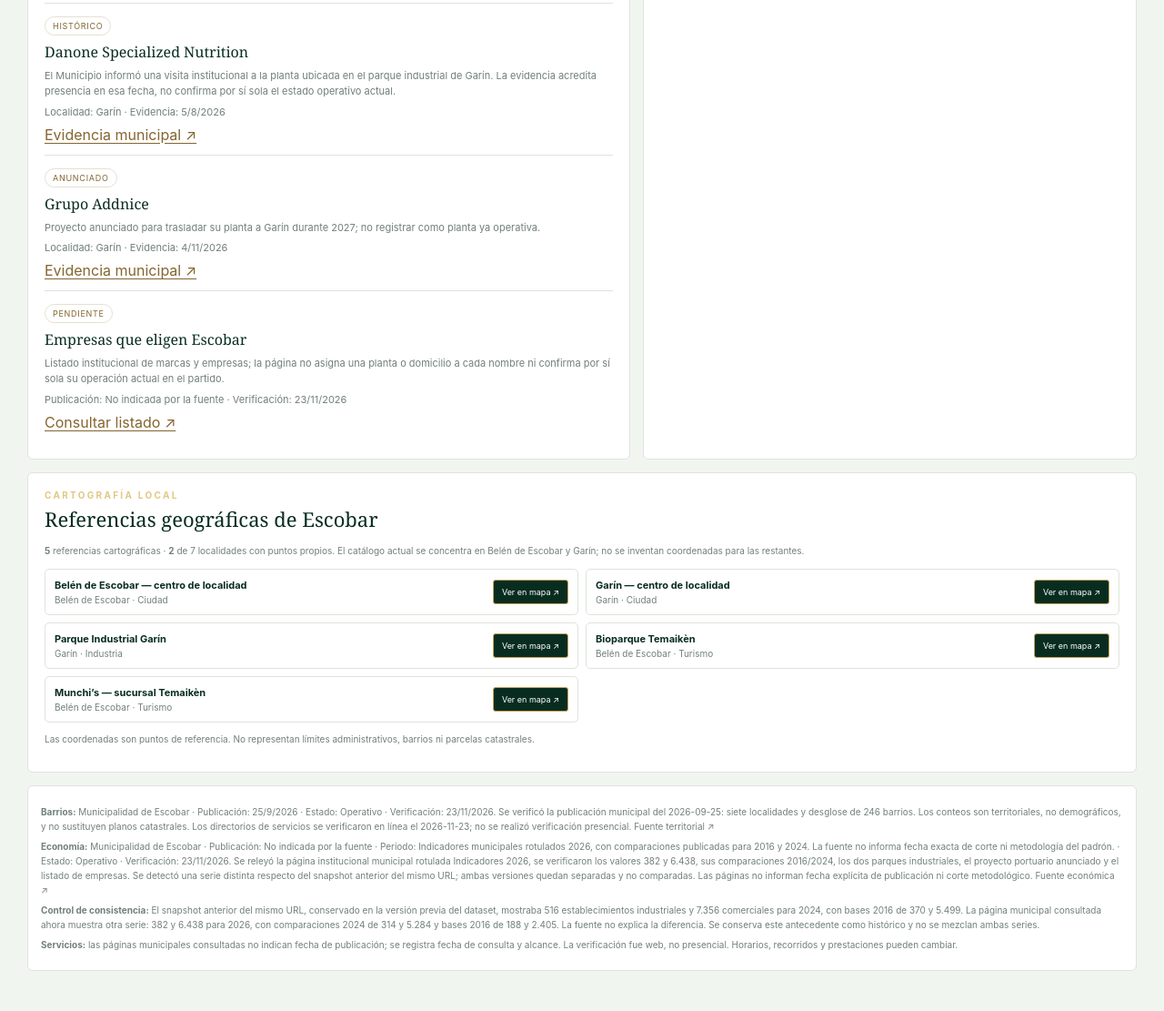
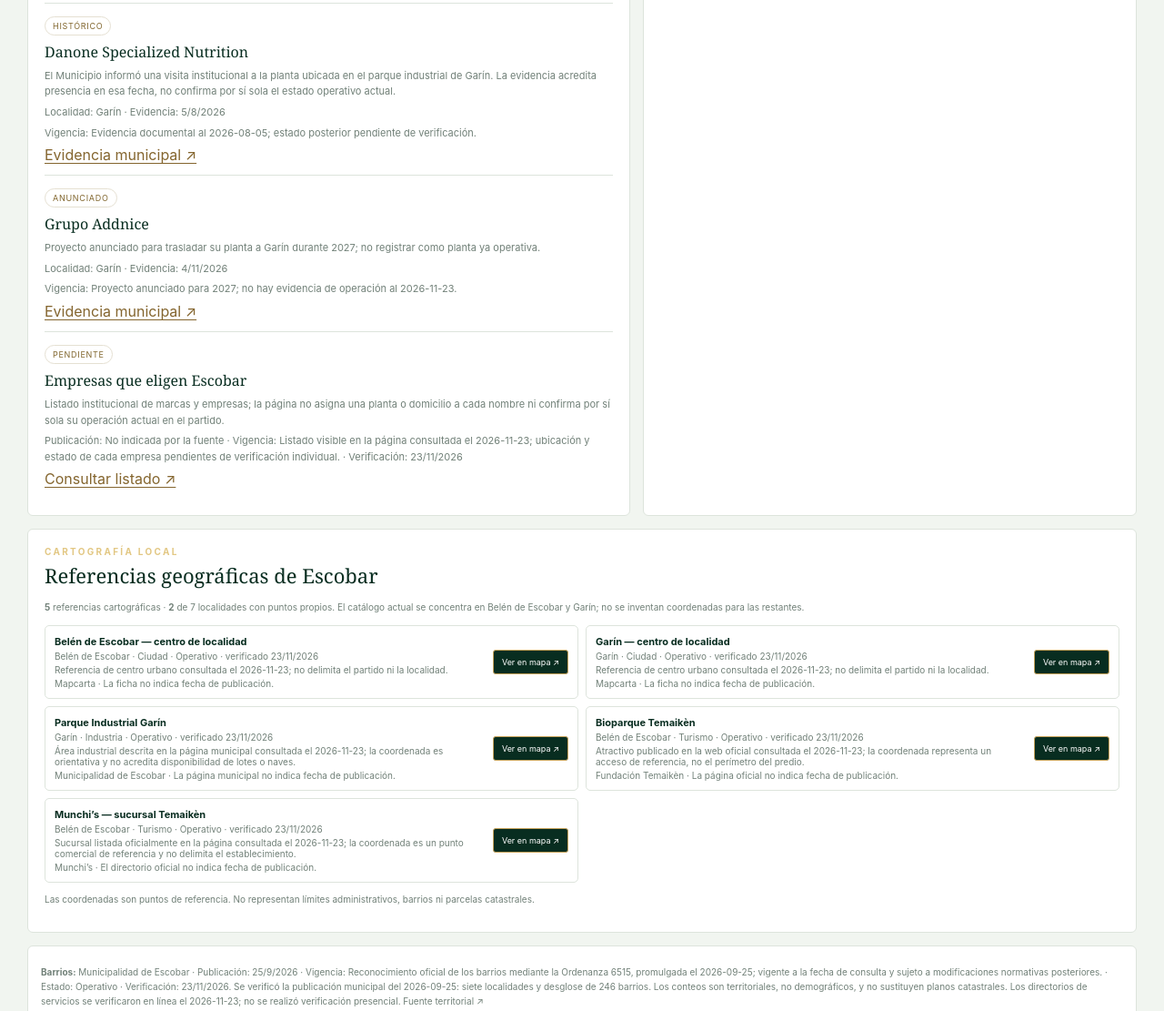
Before and after one commit to leandrocuellarok-netizen/mapafederal, a plain HTML site: page index.html in a window 1280 px wide. Shown: the part 3807-4918 px from the top of the page at 91% size. Drawn offline with nearby package versions, Linux system fonts and the light colour scheme.

Commit message:
Complete provenance for Escobar map references

```diff
--- a/assets/escobar-profile.js
+++ b/assets/escobar-profile.js
@@ -26,15 +26,15 @@ function renderProfile(territory,economy){
  el("escobar-localities").innerHTML=localities.map(item=>'<article class="escobar-locality"><h4>'+escapeHtml(item.name)+'</h4><strong>'+escapeHtml(number(item.officiallyRecognizedNeighborhoods))+'</strong><span>barrios reconocidos</span></article>').join("");
  const parks=(economy.industrialAreas||[]).map(item=>'<div class="escobar-item"><span class="escobar-status">'+escapeHtml(statusLabel(item.status))+'</span><h4>'+escapeHtml(item.name)+'</h4><p>'+escapeHtml(item.description)+'</p><p class="escobar-meta">Localidad: '+escapeHtml(item.locality)+' · Vigencia: '+escapeHtml(item.validityPeriod||"No indicada")+'</p>'+sourceLink(item.sourceUrl,"Fuente municipal ↗")+'</div>').join("");
  const projects=(economy.infrastructureProjects||[]).map(item=>'<div class="escobar-item"><span class="escobar-status">'+escapeHtml(statusLabel(item.status))+'</span><h4>'+escapeHtml(item.name)+'</h4><p>'+escapeHtml(item.description)+'</p><p><strong>'+escapeHtml(item.investmentLabel||"Inversión no informada")+'</strong></p><p>'+escapeHtml(item.employmentLabel||"Empleo estimado no informado")+'</p><p class="escobar-meta">Vigencia: '+escapeHtml(item.validityPeriod||"No indicada")+'</p><p class="escobar-meta">Verificación: '+escapeHtml(date(item.verification&&item.verification.checkedAt))+' · '+escapeHtml(item.verification&&item.verification.scope||"Alcance no informado")+'</p>'+sourceLink(item.sourceUrl,"Fuente municipal ↗")+'</div>').join("");
- const cases=(economy.companyCases||[]).map(item=>'<div class="escobar-item"><span class="escobar-status">'+escapeHtml(statusLabel(item.status))+'</span><h4>'+escapeHtml(item.name)+'</h4><p>'+escapeHtml(item.description)+'</p><p class="escobar-meta">Localidad: '+escapeHtml(item.locality)+' · Evidencia: '+escapeHtml(date(item.evidenceDate))+'</p>'+sourceLink(item.sourceUrl,"Evidencia municipal ↗")+'</div>').join("");
+ const cases=(economy.companyCases||[]).map(item=>'<div class="escobar-item"><span class="escobar-status">'+escapeHtml(statusLabel(item.status))+'</span><h4>'+escapeHtml(item.name)+'</h4><p>'+escapeHtml(item.description)+'</p><p class="escobar-meta">Localidad: '+escapeHtml(item.locality)+' · Evidencia: '+escapeHtml(date(item.evidenceDate))+'</p><p class="escobar-meta">Vigencia: '+escapeHtml(item.validityPeriod||"No indicada")+'</p>'+sourceLink(item.sourceUrl,"Evidencia municipal ↗")+'</div>').join("");
  const directory=economy.companyDirectory;
- const directoryHtml=directory?'<div class="escobar-item"><span class="escobar-status">'+escapeHtml(statusLabel(directory.status))+'</span><h4>'+escapeHtml(directory.name)+'</h4><p>'+escapeHtml(directory.description)+'</p><p class="escobar-meta">Publicación: '+escapeHtml(date(directory.sourcePublishedAt))+' · Verificación: '+escapeHtml(date(directory.verification&&directory.verification.checkedAt))+'</p>'+sourceLink(directory.sourceUrl,"Consultar listado ↗")+'</div>':"";
+ const directoryHtml=directory?'<div class="escobar-item"><span class="escobar-status">'+escapeHtml(statusLabel(directory.status))+'</span><h4>'+escapeHtml(directory.name)+'</h4><p>'+escapeHtml(directory.description)+'</p><p class="escobar-meta">Publicación: '+escapeHtml(date(directory.sourcePublishedAt))+' · Vigencia: '+escapeHtml(directory.validityPeriod||"No indicada")+' · Verificación: '+escapeHtml(date(directory.verification&&directory.verification.checkedAt))+'</p>'+sourceLink(directory.sourceUrl,"Consultar listado ↗")+'</div>':"";
  el("escobar-economy").innerHTML='<div class="escobar-item"><h4>Indicadores municipales '+escapeHtml(year)+'</h4><p>'+escapeHtml(number(industry.value||0))+' establecimientos industriales y '+escapeHtml(number(commerce.value||0))+' comerciales.</p><p class="escobar-meta">Comparación industrial: '+escapeHtml(number(industry.comparison&&industry.comparison.value||0))+' en '+escapeHtml(industry.comparison&&industry.comparison.year||"")+' y '+escapeHtml(number(industry.previousYearComparison&&industry.previousYearComparison.value||0))+' en '+escapeHtml(industry.previousYearComparison&&industry.previousYearComparison.year||"")+'. Comparación comercial: '+escapeHtml(number(commerce.comparison&&commerce.comparison.value||0))+' y '+escapeHtml(number(commerce.previousYearComparison&&commerce.previousYearComparison.value||0))+'.</p><p class="escobar-meta">La fuente no informa fecha exacta de corte ni metodología del padrón.</p>'+sourceLink(industry.sourceUrl,"Indicadores municipales ↗")+'</div><h4>Parques industriales</h4>'+parks+'<h4>Proyecto logístico</h4>'+projects+'<h4>Casos y directorios empresariales</h4>'+cases+directoryHtml;
- const services=(territory.serviceDirectories||[]).map(item=>'<div class="escobar-item"><span class="escobar-status">'+escapeHtml(statusLabel(item.status))+'</span><h4>'+escapeHtml(item.name)+'</h4><p>'+escapeHtml(item.summary)+'</p><p class="escobar-meta">Publicación: '+escapeHtml(date(item.sourcePublishedAt))+' · Verificación: '+escapeHtml(date(item.verification&&item.verification.checkedAt))+'</p><p class="escobar-meta">Alcance: '+escapeHtml(item.verification&&item.verification.scope||"No informado")+'</p>'+sourceLink(item.sourceUrl,"Consultar directorio ↗")+'</div>').join("");
+ const services=(territory.serviceDirectories||[]).map(item=>'<div class="escobar-item"><span class="escobar-status">'+escapeHtml(statusLabel(item.status))+'</span><h4>'+escapeHtml(item.name)+'</h4><p>'+escapeHtml(item.summary)+'</p><p class="escobar-meta">Publicación: '+escapeHtml(date(item.sourcePublishedAt))+' · Vigencia: '+escapeHtml(item.validityPeriod||"No indicada")+' · Verificación: '+escapeHtml(date(item.verification&&item.verification.checkedAt))+'</p><p class="escobar-meta">Alcance: '+escapeHtml(item.verification&&item.verification.scope||"No informado")+'</p>'+sourceLink(item.sourceUrl,"Consultar directorio ↗")+'</div>').join("");
  el("escobar-services").innerHTML=services||'<p class="escobar-meta">No hay directorios municipales cargados.</p>';
  const snapshot=economy.previousPageSnapshot;
  el("escobar-provenance").innerHTML=
-  '<p><strong>Barrios:</strong> '+escapeHtml(territory.sourceName)+' · Publicación: '+escapeHtml(date(territory.sourcePublishedAt))+' · Estado: '+escapeHtml(statusLabel(territory.status))+' · Verificación: '+escapeHtml(date(territory.verification&&territory.verification.checkedAt))+'. '+escapeHtml(territory.verification&&territory.verification.scope||"")+' '+sourceLink(territory.sourceUrl,"Fuente territorial ↗")+'</p>'+
+  '<p><strong>Barrios:</strong> '+escapeHtml(territory.sourceName)+' · Publicación: '+escapeHtml(date(territory.sourcePublishedAt))+' · Vigencia: '+escapeHtml(territory.validityPeriod||"No indicada")+' · Estado: '+escapeHtml(statusLabel(territory.status))+' · Verificación: '+escapeHtml(date(territory.verification&&territory.verification.checkedAt))+'. '+escapeHtml(territory.verification&&territory.verification.scope||"")+' '+sourceLink(territory.sourceUrl,"Fuente territorial ↗")+'</p>'+
   '<p><strong>Economía:</strong> '+escapeHtml(economy.sourcePublisher)+' · Publicación: '+escapeHtml(date(economy.sourcePublishedAt))+' · Período: '+escapeHtml(economy.validityPeriod||"No informado")+' · Estado: '+escapeHtml(statusLabel(economy.status))+' · Verificación: '+escapeHtml(date(economy.verification&&economy.verification.checkedAt))+'. '+escapeHtml(economy.verification&&economy.verification.scope||"")+' '+sourceLink(economy.indicators&&economy.indicators.industrialEstablishments&&economy.indicators.industrialEstablishments.sourceUrl,"Fuente económica ↗")+'</p>'+
   (snapshot?'<p><strong>Control de consistencia:</strong> '+escapeHtml(snapshot.note)+'</p>':"")+
   '<p><strong>Servicios:</strong> las páginas municipales consultadas no indican fecha de publicación; se registra fecha de consulta y alcance. La verificación fue web, no presencial. Horarios, recorridos y prestaciones pueden cambiar.</p>';
@@ -43,7 +43,7 @@ function renderNodes(nodes){
  const local=(Array.isArray(nodes)?nodes:[]).filter(item=>item&&item.district==="Partido de Escobar");
  const localities=Array.from(new Set(local.map(item=>item.locality).filter(Boolean)));
  el("escobar-map-coverage").innerHTML='<strong>'+escapeHtml(number(local.length))+'</strong> referencias cartográficas · <strong>'+escapeHtml(number(localities.length))+'</strong> de 7 localidades con puntos propios. El catálogo actual se concentra en '+escapeHtml(localities.join(" y ")||"ninguna localidad")+'; no se inventan coordenadas para las restantes.';
- el("escobar-map-nodes").innerHTML=local.map(item=>'<article class="escobar-node"><div><strong>'+escapeHtml(item.name)+'</strong><small>'+escapeHtml(item.locality)+' · '+escapeHtml(item.type)+'</small></div><button type="button" data-escobar-node="'+escapeHtml(item.name)+'">Ver en mapa ↗</button></article>').join("")||'<p class="escobar-meta">No hay referencias cartográficas locales cargadas.</p>';
+ el("escobar-map-nodes").innerHTML=local.map(item=>'<article class="escobar-node"><div><strong>'+escapeHtml(item.name)+'</strong><small>'+escapeHtml(item.locality)+' · '+escapeHtml(item.type)+' · '+escapeHtml(statusLabel(item.status))+' · verificado '+escapeHtml(date(item.verification&&item.verification.checkedAt))+'</small><small>'+escapeHtml(item.validityPeriod||"Vigencia no informada")+'</small><small>'+escapeHtml(item.sourceName||"Fuente no informada")+' · '+escapeHtml(item.sourcePublicationNote||date(item.sourcePublishedAt))+'</small></div><button type="button" data-escobar-node="'+escapeHtml(item.name)+'">Ver en mapa ↗</button></article>').join("")||'<p class="escobar-meta">No hay referencias cartográficas locales cargadas.</p>';
 }
 root.addEventListener("click",event=>{
  const button=event.target.closest("[data-escobar-node]");
--- a/assets/i18n.js
+++ b/assets/i18n.js
@@ -2,6 +2,11 @@
 (function(){
 "use strict";
 const translations={en:{
+"Organismo/fuente:":"Publisher/source:",
+"Fuente de coordenadas:":"Coordinate source:",
+"Vigencia no informada":"Validity not stated",
+"verificado":"verified",
+"No indicado":"Not stated",
 "referencias cartográficas ·":"mapped references ·",
 "de 7 localidades con puntos propios. El catálogo actual se concentra en":"of 7 localities with their own mapped points. The current catalogue is concentrated in",
 "Belén de Escobar y Garín":"Belén de Escobar and Garín",
--- a/data/strategic-nodes.json
+++ b/data/strategic-nodes.json
@@ -810,7 +810,16 @@
     "note": "Cabecera del Partido de Escobar. Punto de referencia urbano; no representa el límite administrativo del partido.",
     "source": "https://mapcarta.com/es/19217836",
     "district": "Partido de Escobar",
-    "locality": "Belén de Escobar"
+    "locality": "Belén de Escobar",
+    "sourceName": "Mapcarta",
+    "sourcePublishedAt": null,
+    "sourcePublicationNote": "La ficha no indica fecha de publicación.",
+    "validityPeriod": "Referencia de centro urbano consultada el 2026-11-23; no delimita el partido ni la localidad.",
+    "status": "operativo",
+    "verification": {
+      "checkedAt": "2026-11-23",
+      "scope": "Se comprobó la ficha cartográfica de Mapcarta y la identificación de Belén de Escobar. La coordenada se usa como referencia del centro urbano, no como límite administrativo; verificación web, no presencial."
+    }
   },
   {
     "name": "Garín — centro de localidad",
@@ -823,7 +832,16 @@
     "note": "Localidad del Partido de Escobar. Punto de referencia urbano; no representa el límite administrativo de Garín.",
     "source": "https://mapcarta.com/es/19213366",
     "district": "Partido de Escobar",
-    "locality": "Garín"
+    "locality": "Garín",
+    "sourceName": "Mapcarta",
+    "sourcePublishedAt": null,
+    "sourcePublicationNote": "La ficha no indica fecha de publicación.",
+    "validityPeriod": "Referencia de centro urbano consultada el 2026-11-23; no delimita el partido ni la localidad.",
+    "status": "operativo",
+    "verification": {
+      "checkedAt": "2026-11-23",
+      "scope": "Se comprobó la ficha cartográfica de Mapcarta y la identificación de Garín. La coordenada se usa como referencia del centro urbano, no como límite administrativo; verificación web, no presencial."
+    }
   },
   {
     "name": "Parque Industrial Garín",
@@ -837,7 +855,19 @@
     "source": "https://www.escobar.gob.ar/municipio/escobar-tierra-de-inversiones/",
     "coordinateSource": "https://parquesindustriales.com.ar/parque?id=49080",
     "district": "Partido de Escobar",
-    "locality": "Garín"
+    "locality": "Garín",
+    "sourceName": "Municipalidad de Escobar",
+    "sourcePublishedAt": null,
+    "sourcePublicationNote": "La página municipal no indica fecha de publicación.",
+    "coordinateSourceName": "Directorio Parques Industriales",
+    "coordinateSourcePublishedAt": null,
+    "coordinateSourcePublicationNote": "El directorio no indica fecha de publicación.",
+    "validityPeriod": "Área industrial descrita en la página municipal consultada el 2026-11-23; la coordenada es orientativa y no acredita disponibilidad de lotes o naves.",
+    "status": "operativo",
+    "verification": {
+      "checkedAt": "2026-11-23",
+      "scope": "La página municipal caracteriza el Parque Industrial Garín como consolidado. La coordenada se toma del directorio Parques Industriales; no se verificaron parcelas, operación de cada empresa ni disponibilidad comercial."
+    }
   },
   {
     "name": "Bioparque Temaikèn",
@@ -851,7 +881,19 @@
     "source": "https://www.temaiken.org.ar/bioparque",
     "coordinateSource": "https://ar.near-place.com/bioparque-temaiken-ruta-25-km-1-belen-de-escobar",
     "district": "Partido de Escobar",
-    "locality": "Belén de Escobar"
+    "locality": "Belén de Escobar",
+    "sourceName": "Fundación Temaikèn",
+    "sourcePublishedAt": null,
+    "sourcePublicationNote": "La página oficial no indica fecha de publicación.",
+    "coordinateSourceName": "Near-place",
+    "coordinateSourcePublishedAt": null,
+    "coordinateSourcePublicationNote": "El directorio no indica fecha de publicación.",
+    "validityPeriod": "Atractivo publicado en la web oficial consultada el 2026-11-23; la coordenada representa un acceso de referencia, no el perímetro del predio.",
+    "status": "operativo",
+    "verification": {
+      "checkedAt": "2026-11-23",
+      "scope": "La página oficial identifica el Bioparque y su acceso en Ruta Provincial 25 km 1. La coordenada proviene de Near-place y se usa como referencia de acceso, no perímetro; verificación web, no presencial."
+    }
   },
   {
     "name": "Munchi’s — sucursal Temaikèn",
@@ -865,6 +907,18 @@
     "source": "https://www.munchis.com.ar/locales",
     "coordinateSource": "https://ar.near-place.com/munchis-av-sarmiento-belen-de-escobar",
     "district": "Partido de Escobar",
-    "locality": "Belén de Escobar"
+    "locality": "Belén de Escobar",
+    "sourceName": "Munchi’s",
+    "sourcePublishedAt": null,
+    "sourcePublicationNote": "El directorio oficial no indica fecha de publicación.",
+    "coordinateSourceName": "Near-place",
+    "coordinateSourcePublishedAt": null,
+    "coordinateSourcePublicationNote": "El directorio no indica fecha de publicación.",
+    "validityPeriod": "Sucursal listada oficialmente en la página consultada el 2026-11-23; la coordenada es un punto comercial de referencia y no delimita el establecimiento.",
+    "status": "operativo",
+    "verification": {
+      "checkedAt": "2026-11-23",
+      "scope": "El directorio oficial de Munchi’s identifica una sucursal denominada Temaikèn en Av. Sarmiento. La coordenada proviene de Near-place; no se verificó presencialmente el local, su horario ni su actividad en el momento de consulta."
+    }
   }
 ]
--- a/index.html
+++ b/index.html
@@ -206,10 +206,11 @@ function escapeHtml(value){return String(value??"").replace(/[&<>"']/g,c=>({"&":
 function safeUrl(value){try{const u=new URL(value);return u.protocol==="https:"?u.href:"#";}catch{return "#";}}
 function normalizeText(value){return String(value??"").normalize("NFD").replace(/[\u0300-\u036f]/g,"").toLocaleLowerCase("es").trim();}
 function sourceLink(p){const url=safeUrl(p.source);const coordinateUrl=safeUrl(p.coordinateSource);const main=url!=="#"?'<a href="'+escapeHtml(url)+'" target="_blank" rel="noopener noreferrer">Fuente institucional ↗</a>':"<span>Fuente no disponible</span>";const coordinates=coordinateUrl!=="#"&&coordinateUrl!==url?' · <a href="'+escapeHtml(coordinateUrl)+'" target="_blank" rel="noopener noreferrer">Fuente de coordenadas ↗</a>':"";return main+coordinates;}
+function pointProvenance(p){if(!p||!p.verification)return "";const v=p.verification;const publication=p.sourcePublishedAt||p.sourcePublicationNote||"No indicada por la fuente";return "<br><small>Organismo/fuente: "+escapeHtml(p.sourceName||"No indicado")+" · Publicación: "+escapeHtml(publication)+"</small>"+(p.coordinateSourceName?"<br><small>Fuente de coordenadas: "+escapeHtml(p.coordinateSourceName)+"</small>":"")+(p.validityPeriod?"<br><small>Vigencia: "+escapeHtml(p.validityPeriod)+"</small>":"")+(p.status?"<br><small>Estado: "+escapeHtml(p.status)+"</small>":"")+"<br><small>Verificación: "+escapeHtml(v.checkedAt||"No indicada")+" · "+escapeHtml(v.scope||"Alcance no informado")+"</small>";}
 function makeIcon(type){const c=colors[type]||"#C7A35B";return L.divIcon({className:"",html:'<span aria-hidden="true" style="display:block;width:14px;height:14px;border-radius:50%;background:'+c+';border:3px solid #fff;box-shadow:0 1px 9px #18251f88"></span>',iconSize:[14,14],iconAnchor:[7,7]});}
-function showPoint(p){document.getElementById("result").innerHTML="<strong>"+escapeHtml(p.name)+"</strong>"+escapeHtml(p.province)+" · "+escapeHtml(p.type)+(activeSector!=="Todos"?" · Referencia sectorial: "+escapeHtml(activeSector):"")+"<br>"+escapeHtml(p.note)+"<br>"+sourceLink(p);}
+function showPoint(p){document.getElementById("result").innerHTML="<strong>"+escapeHtml(p.name)+"</strong>"+escapeHtml(p.province)+" · "+escapeHtml(p.type)+(activeSector!=="Todos"?" · Referencia sectorial: "+escapeHtml(activeSector):"")+"<br>"+escapeHtml(p.note)+"<br>"+sourceLink(p)+pointProvenance(p);}
 
-function drawMap(){if(mapAvailable){markers.forEach(m=>map.removeLayer(m));markers=[];}const visible=points.filter(p=>(activeType==="Todos"||p.type===activeType)&&(activeProvince==="Todas"||p.province===activeProvince)&&matchesSector(p,activeSector));if(mapAvailable){visible.forEach(p=>{const popup="<b>"+escapeHtml(p.name)+"</b><br>"+escapeHtml(p.province)+" · "+escapeHtml(p.type)+"<br><small>"+escapeHtml(p.note)+"</small><br>"+sourceLink(p);const m=L.marker(p.coords,{icon:makeIcon(p.type),title:p.name,alt:p.name}).addTo(map).bindPopup(popup);m.on("click",()=>showPoint(p));markers.push(m);});}document.getElementById("map-count").textContent=visible.length+" / "+points.length+" nodos visibles";if(mapAvailable&&visible.length&&(activeProvince!=="Todas"||activeType!=="Todos"||activeSector!=="Todos")){if(visible.length===1)map.setView(visible[0].coords,8);else map.fitBounds(L.latLngBounds(visible.map(p=>p.coords)),{padding:[24,24],maxZoom:8});}}
+function drawMap(){if(mapAvailable){markers.forEach(m=>map.removeLayer(m));markers=[];}const visible=points.filter(p=>(activeType==="Todos"||p.type===activeType)&&(activeProvince==="Todas"||p.province===activeProvince)&&matchesSector(p,activeSector));if(mapAvailable){visible.forEach(p=>{const popup="<b>"+escapeHtml(p.name)+"</b><br>"+escapeHtml(p.province)+" · "+escapeHtml(p.type)+"<br><small>"+escapeHtml(p.note)+"</small><br>"+sourceLink(p)+pointProvenance(p);const m=L.marker(p.coords,{icon:makeIcon(p.type),title:p.name,alt:p.name}).addTo(map).bindPopup(popup);m.on("click",()=>showPoint(p));markers.push(m);});}document.getElementById("map-count").textContent=visible.length+" / "+points.length+" nodos visibles";if(mapAvailable&&visible.length&&(activeProvince!=="Todas"||activeType!=="Todos"||activeSector!=="Todos")){if(visible.length===1)map.setView(visible[0].coords,8);else map.fitBounds(L.latLngBounds(visible.map(p=>p.coords)),{padding:[24,24],maxZoom:8});}}
 function populateProvinceFilters(){const provinces=[...new Set(points.map(p=>p.province))].sort((a,b)=>a.localeCompare(b,"es"));["map-province-filter","poi-province"].forEach(id=>{const select=document.getElementById(id);select.innerHTML='<option value="Todas">Todas las provincias</option>'+provinces.map(p=>'<option value="'+escapeHtml(p)+'">'+escapeHtml(p)+'</option>').join("");});const types=[...new Set(points.map(p=>p.type))].sort((a,b)=>a.localeCompare(b,"es"));document.getElementById("poi-type").innerHTML='<option value="Todos">Todas las categorías</option>'+types.map(t=>'<option value="'+escapeHtml(t)+'">'+escapeHtml(t)+'</option>').join("");}
 function findPoint(){const query=normalizeText(document.getElementById("query").value);const result=document.getElementById("result");if(!query){result.innerHTML="<strong>Escribí una ubicación</strong>Ejemplo: Puerto de Rosario, Ezeiza o Paso Jama.";return;}const terms=query.split(/\s+/).filter(Boolean);const found=points.filter(p=>{const haystack=normalizeText([p.name,p.province,p.type,p.note].join(" "));return terms.every(term=>haystack.includes(term));});if(found.length){activeType="Todos";activeProvince="Todas";activeSector="Todos";document.getElementById("map-province-filter").value="Todas";document.getElementById("poi-province").value="Todas";document.getElementById("poi-type").value="Todos";document.querySelectorAll("#filters .filter").forEach(b=>{const active=b.dataset.type==="Todos";b.classList.toggle("active",active);b.setAttribute("aria-pressed",String(active));});document.querySelectorAll("#sector-filters .filter").forEach(b=>{const active=b.dataset.sector==="Todos";b.classList.toggle("active",active);b.setAttribute("aria-pressed",String(active));});drawMap();renderPOI();const p=found[0];if(mapAvailable)map.setView(p.coords,8);showPoint(p);if(found.length>1)result.innerHTML+="<br><small>"+found.length+" coincidencias. Se centró la primera.</small>";}else result.innerHTML="<strong>Sin coincidencias</strong>Probá con el nombre, la provincia o el tipo de nodo.";}
 document.querySelectorAll("#filters .filter").forEach(button=>button.addEventListener("click",()=>{activeType=button.dataset.type;document.getElementById("poi-type").value=activeType;document.querySelectorAll("#filters .filter").forEach(item=>{const active=item===button;item.classList.toggle("active",active);item.setAttribute("aria-pressed",String(active));});drawMap();renderPOI();}));
```
Also changed, not shown: 1 other file.
